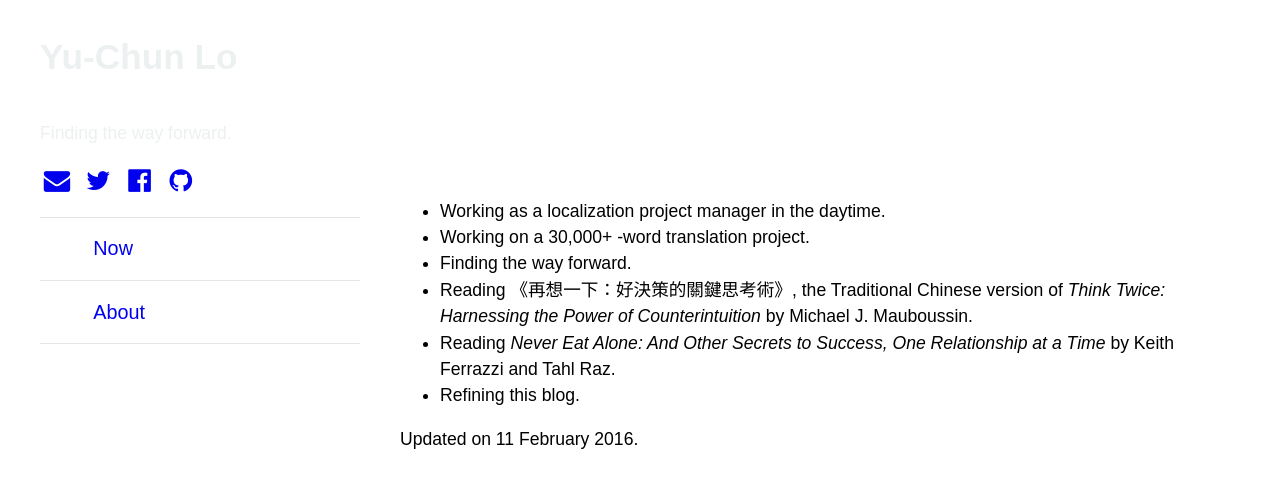
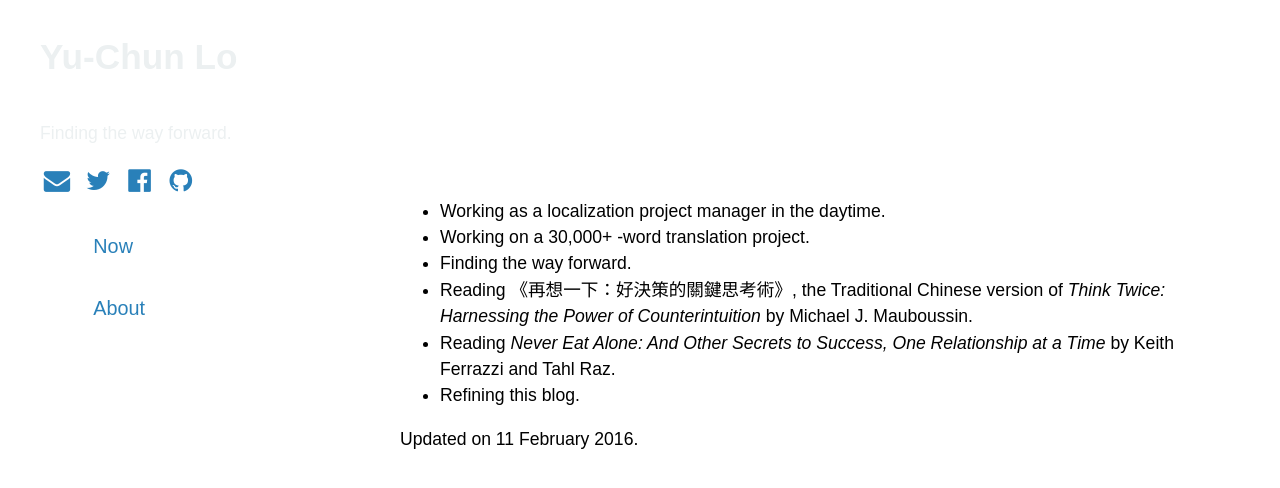
Before and after one commit to yuchunlo/yuchunlo.github.io, a Jekyll site: the page built from _posts/2016-02-11-now.md, in a window 1280 px wide. Shown: the top 488 px of the page. Built offline with Jekyll 4.4.1, drawn with Linux system fonts in a browser that asks for light colours; nearby versions of some CDN libraries; library files that are not in the unit come from our copies.

Commit message:
Update main.css

```diff
--- a/css/main.css
+++ b/css/main.css
@@ -13,9 +13,12 @@ body {
   margin: 0;
   padding: 0;
 }
+a {
+  color: #2980b9;
+}
 #container {
   position: absolute;
-  margin: 0 auto 60px auto;
+  margin: 0 auto auto auto;
   max-width: 700px;
   padding: 0 2%;
   width: 100%;
@@ -130,8 +133,6 @@ body {
   font-weight: 700
 }
 */
-//.job {color: #ffcdd2}
-
 nav:after {
   content: "";
   display: table;
@@ -156,8 +157,6 @@ nav ul li {
   margin: 0;
   padding: 0;
   list-style: none;
-  border-bottom: 1px solid rgba(0,0,0,.1);
-  border-top: 1px solid hsla(0,0%,100%,.1)
 }
 nav ul li:after {
   content: "";
@@ -165,10 +164,6 @@ nav ul li:after {
   clear: both
 }
 nav ul li:hover {
-//  background: #f44336;
-//  color: #d32f2f;
-  border-bottom: 1px solid #f44336;
-  border-top: 1px solid #f44336
 }
 nav ul li:first-child {border-top: 0}
 nav ul li:last-child {box-shadow: 0 1px 0 hsla(0,0%,100%,.1)}
@@ -182,10 +177,6 @@ nav ul li a,nav ul li a:active,nav ul li a:visited {
   line-height: 1.6em;
   display: block;
   text-decoration: none;
-/*
-  color: #fff;
-  font-family: Source Code Pro
-*/
 }
 @media all and (max-width:64em) {
   nav ul li a,nav ul li a:active,nav ul li a:visited {
@@ -195,7 +186,6 @@ nav ul li a,nav ul li a:active,nav ul li a:visited {
   }
 }
 nav ul li a:active:hover,nav ul li a:hover,nav ul li a:visited:hover {
-  color: #fff;
   text-decoration: none
 }
 nav ul li a:active i,nav ul li a:visited i,nav ul li a i {padding: 0 10px 0 0}
```
